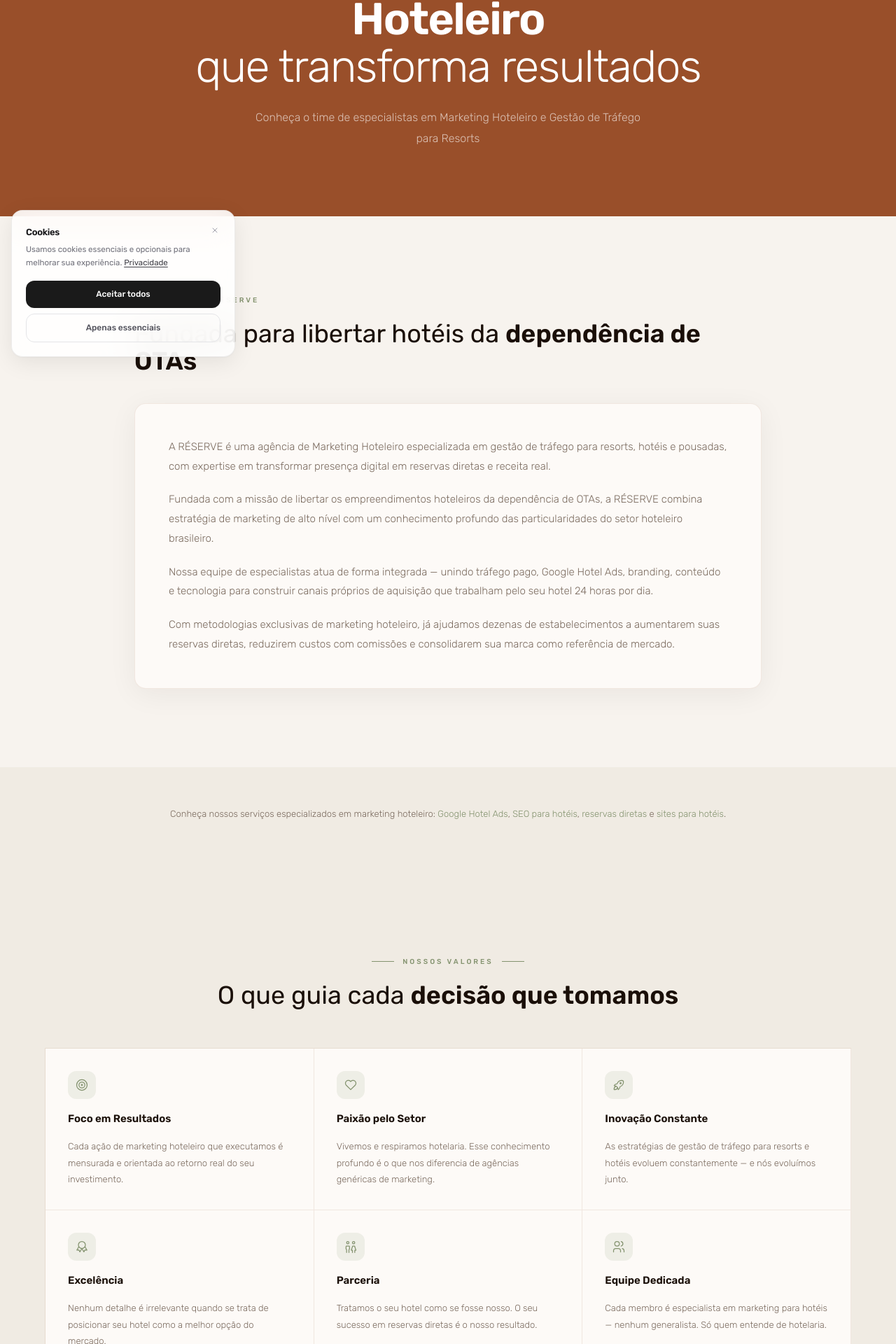
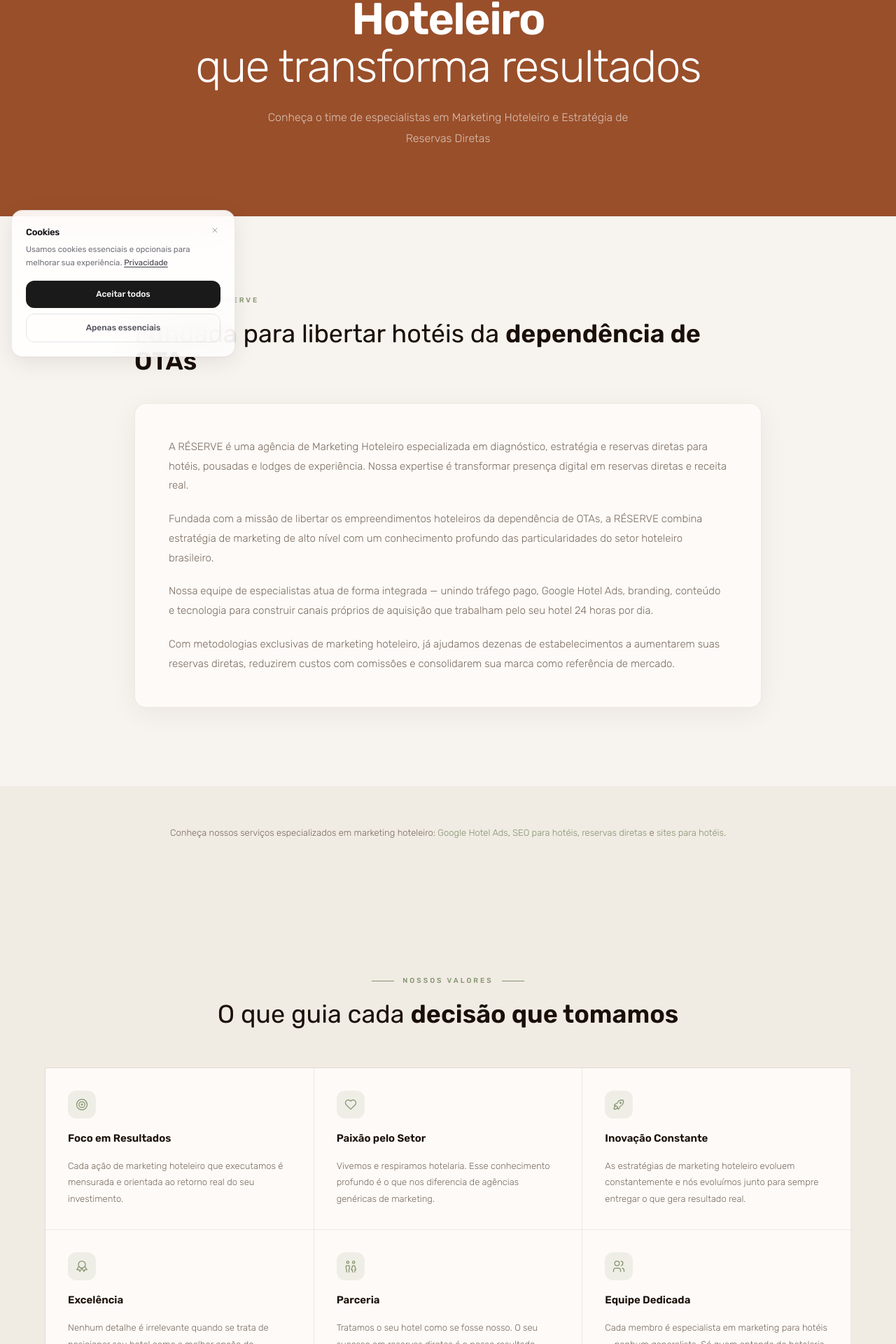
Before and after one commit to GabrielCaliari/naturmarketing, a Next.js app: page /empresa in a window 1280 px wide. Shown: the part 274-2194 px from the top of the page at 70% size. Built offline with nearby package versions, Linux system fonts and the light colour scheme; no server answers; a small style sheet from the web is missing; a web font is replaced by a local one.

Commit message:
feat: updated SEO

```diff
--- a/src/app/(public)/empresa/_components/EmpresaContent.tsx
+++ b/src/app/(public)/empresa/_components/EmpresaContent.tsx
@@ -46,7 +46,7 @@
   {
     icon: <IconRocket size={20} stroke={1.5} />,
     titulo: "Inovação Constante",
-    desc: "As estratégias de gestão de tráfego para resorts e hotéis evoluem constantemente — e nós evoluímos junto.",
+    desc: "As estratégias de marketing hoteleiro evoluem constantemente e nós evoluímos junto para sempre entregar o que gera resultado real.",
   },
   {
     icon: <IconAward size={20} stroke={1.5} />,
@@ -80,7 +80,7 @@
   },
   {
     titulo: "Estrategistas de Tráfego",
-    desc: "Especialistas em gestão de tráfego para resorts e hotéis que constroem funis de conversão com ROI mensurável.",
+    desc: "Especialistas em estratégia e tráfego pago para hotelaria que constroem funis de conversão com ROI mensurável para cada tipo de negócio.",
   },
 ];
 
@@ -134,7 +134,7 @@
               className="text-[15px] md:text-base font-light leading-[1.85]"
               style={{ color: "rgba(255,255,255,0.65)", maxWidth: "560px", margin: "0 auto" }}
             >
-              Conheça o time de especialistas em Marketing Hoteleiro e Gestão de Tráfego para Resorts
+              Conheça o time de especialistas em Marketing Hoteleiro e Estratégia de Reservas Diretas
             </motion.p>
           </motion.div>
         </section>
@@ -177,7 +177,7 @@
               }}
             >
               {[
-                "A RÉSERVE é uma agência de Marketing Hoteleiro especializada em gestão de tráfego para resorts, hotéis e pousadas, com expertise em transformar presença digital em reservas diretas e receita real.",
+                "A RÉSERVE é uma agência de Marketing Hoteleiro especializada em diagnóstico, estratégia e reservas diretas para hotéis, pousadas e lodges de experiência. Nossa expertise é transformar presença digital em reservas diretas e receita real.",
                 "Fundada com a missão de libertar os empreendimentos hoteleiros da dependência de OTAs, a RÉSERVE combina estratégia de marketing de alto nível com um conhecimento profundo das particularidades do setor hoteleiro brasileiro.",
                 "Nossa equipe de especialistas atua de forma integrada — unindo tráfego pago, Google Hotel Ads, branding, conteúdo e tecnologia para construir canais próprios de aquisição que trabalham pelo seu hotel 24 horas por dia.",
                 "Com metodologias exclusivas de marketing hoteleiro, já ajudamos dezenas de estabelecimentos a aumentarem suas reservas diretas, reduzirem custos com comissões e consolidarem sua marca como referência de mercado.",
--- a/src/app/(public)/home/_components/Contact/index.tsx
+++ b/src/app/(public)/home/_components/Contact/index.tsx
@@ -88,7 +88,7 @@
                 className="text-[19px] md:text-[22px] font-semibold leading-snug"
                 style={{ color: BRAND_BROWN }}
               >
-                Especialistas em Marketing Hoteleiro e Gestão de Tráfego para Resorts
+                Especialistas em Marketing Hoteleiro e Estratégia de Reservas Diretas
               </h3>
               <p
                 className="text-[15px] font-light leading-[1.85]"
--- a/src/app/layout.tsx
+++ b/src/app/layout.tsx
@@ -31,11 +31,11 @@
 export const metadata: Metadata = {
   metadataBase: new URL(siteUrl),
   title: {
-    default: 'Réserve | Agência de Marketing para Hotéis — Gestão de Tráfego para Resorts',
+    default: 'RÉSERVE | Agência de Marketing Hoteleiro — Diagnóstico, Estratégia e Reservas Diretas',
     template: '%s | Réserve Marketing'
   },
-  description: 'Agência especializada em Marketing Hoteleiro. Google Hotel Ads, gestão de tráfego, SEO e motor de reservas para hotéis, resorts e pousadas aumentarem reservas diretas e reduzirem OTAs.',
-  keywords: 'marketing hoteleiro, agência de marketing para hotéis, agência marketing hoteleiro, marketing digital para hotéis, marketing digital para pousadas, gestão de tráfego para resorts, Google Hotel Ads, SEO para hotéis, motor de reservas, reservas diretas, reduzir OTAs, marketing para pousadas, aumentar ocupação hoteleira, como reduzir comissão OTA hotel, tráfego pago para hotel, consultoria marketing hoteleiro, agência especializada em hotelaria, como aumentar reservas diretas hotel, agencia de marketing para hoteis boutique, Google Hotel Ads para pousadas, estrategia de reservas diretas hotel, como reduzir dependencia de OTA, consultoria marketing hoteleiro brasil, marketing digital para resorts brasil, hotel marketing agency, hospitality marketing agency, hotel digital marketing, hotel marketing consultant Brazil, increase direct bookings hotel, reduce OTA commissions hotel, hotel revenue marketing, boutique hotel digital marketing strategy, Google Hotel Ads management agency, reduce Booking.com commission hotel, hotel SEO agency, direct booking strategy hotel, hotel marketing agency direct bookings',
+  description: 'A RÉSERVE é especialista em marketing hoteleiro. Diagnóstico preciso, estratégia personalizada e sistema de reservas diretas para hotéis, pousadas e lodges. Menos OTA. Mais margem.',
+  keywords: 'marketing hoteleiro, agência de marketing hoteleiro, especialista em marketing para hotéis, diagnóstico marketing hoteleiro, estratégia hoteleira, reservas diretas hotel, reduzir dependência OTA, marketing para pousadas, marketing para lodges, marketing para hotéis boutique, consultoria marketing hoteleiro, agência especializada em hotelaria, como aumentar reservas diretas hotel, como reduzir comissão OTA hotel, Google Hotel Ads, SEO para hotéis, tráfego pago para hotel, motor de reservas, agencia de marketing para hoteis, Google Hotel Ads para pousadas, estrategia de reservas diretas hotel, como reduzir dependencia de OTA, consultoria marketing hoteleiro brasil, hotel marketing agency, hospitality marketing agency, hotel digital marketing, hotel marketing consultant Brazil, increase direct bookings hotel, reduce OTA commissions hotel, boutique hotel digital marketing strategy, hotel SEO agency, direct booking strategy hotel',
   authors: [{ name: COMPANY_NAP.name, url: siteUrl }],
   creator: COMPANY_NAP.name,
   publisher: COMPANY_NAP.name,
@@ -56,8 +56,8 @@
     alternateLocale: ['en_US'],
     url: siteUrl,
     siteName: COMPANY_NAP.name,
-    title: 'Réserve | Agência de Marketing para Hotéis',
-    description: 'Especialistas em Marketing Hoteleiro e Gestão de Tráfego para Resorts. Mais reservas diretas, mais autonomia, mais receita.',
+    title: 'RÉSERVE — Agência de Marketing Hoteleiro Especializada',
+    description: 'Não somos uma gestora de tráfego. Somos especialistas em marketing hoteleiro: diagnóstico, estratégia e reservas diretas para hotéis, pousadas e lodges de experiência.',
     images: [
       {
         url: '/og-image.jpg',
--- a/src/app/page.tsx
+++ b/src/app/page.tsx
@@ -4,14 +4,14 @@
 const siteUrl = process.env.NEXT_PUBLIC_SITE_URL || COMPANY_NAP.url
 
 export const metadata: Metadata = {
-  title: 'Réserve | Agência de Marketing para Hotéis — Gestão de Tráfego para Resorts',
-  description: 'A Réserve é a agência de Marketing Hoteleiro especializada em gestão de tráfego para resorts, hotéis e pousadas. Aumente reservas diretas, elimine dependência de OTAs e maximize sua receita.',
+  title: 'RÉSERVE | Agência de Marketing Hoteleiro — Diagnóstico, Estratégia e Reservas Diretas',
+  description: 'A RÉSERVE é especialista em marketing hoteleiro. Diagnóstico preciso, estratégia personalizada e sistema de reservas diretas para hotéis, pousadas e lodges. Menos OTA. Mais margem.',
   alternates: {
     canonical: '/',
   },
   openGraph: {
-    title: 'Réserve | Agência de Marketing para Hotéis — Gestão de Tráfego para Resorts',
-    description: 'A Réserve é a agência de Marketing Hoteleiro especializada em gestão de tráfego para resorts, hotéis e pousadas. Aumente reservas diretas, elimine dependência de OTAs e maximize sua receita.',
+    title: 'RÉSERVE — Agência de Marketing Hoteleiro Especializada',
+    description: 'Não somos uma gestora de tráfego. Somos especialistas em marketing hoteleiro: diagnóstico, estratégia e reservas diretas para hotéis, pousadas e lodges de experiência.',
     url: siteUrl,
     type: 'website',
     images: [
@@ -19,14 +19,14 @@
         url: '/og-image.jpg',
         width: 1200,
         height: 630,
-        alt: 'Réserve - Agência de Marketing para Hotéis',
+        alt: 'Réserve - Agência de Marketing Hoteleiro',
       },
     ],
   },
   twitter: {
     card: 'summary_large_image',
-    title: 'Réserve | Agência de Marketing para Hotéis — Gestão de Tráfego para Resorts',
-    description: 'A Réserve é a agência de Marketing Hoteleiro especializada em gestão de tráfego para resorts, hotéis e pousadas. Aumente reservas diretas, elimine dependência de OTAs e maximize sua receita.',
+    title: 'RÉSERVE — Agência de Marketing Hoteleiro Especializada',
+    description: 'Diagnóstico preciso, estratégia personalizada e reservas diretas para hotéis, pousadas e lodges. Menos OTA. Mais margem.',
     images: ['/og-image.jpg'],
   },
 }
--- a/src/constants/company.ts
+++ b/src/constants/company.ts
@@ -12,7 +12,7 @@
   // Core Business Identity
   name: "Réserve",
   legalName: "Réserve Marketing Digital LTDA",
-  tagline: "Agência de Marketing para Hotéis — Gestão de Tráfego para Resorts",
+  tagline: "Agência de Marketing Hoteleiro — Diagnóstico, Estratégia e Reservas Diretas",
 
   // Contact Information
   email: "contato@reservemarketing.com.br",
@@ -86,7 +86,7 @@
     "agência marketing hoteleiro",
     "marketing digital para hotéis",
     "marketing digital para pousadas",
-    "gestão de tráfego para resorts",
+    "diagnóstico de marketing hoteleiro",
     "Google Hotel Ads",
     "SEO para hotéis",
     "reservas diretas",
```
